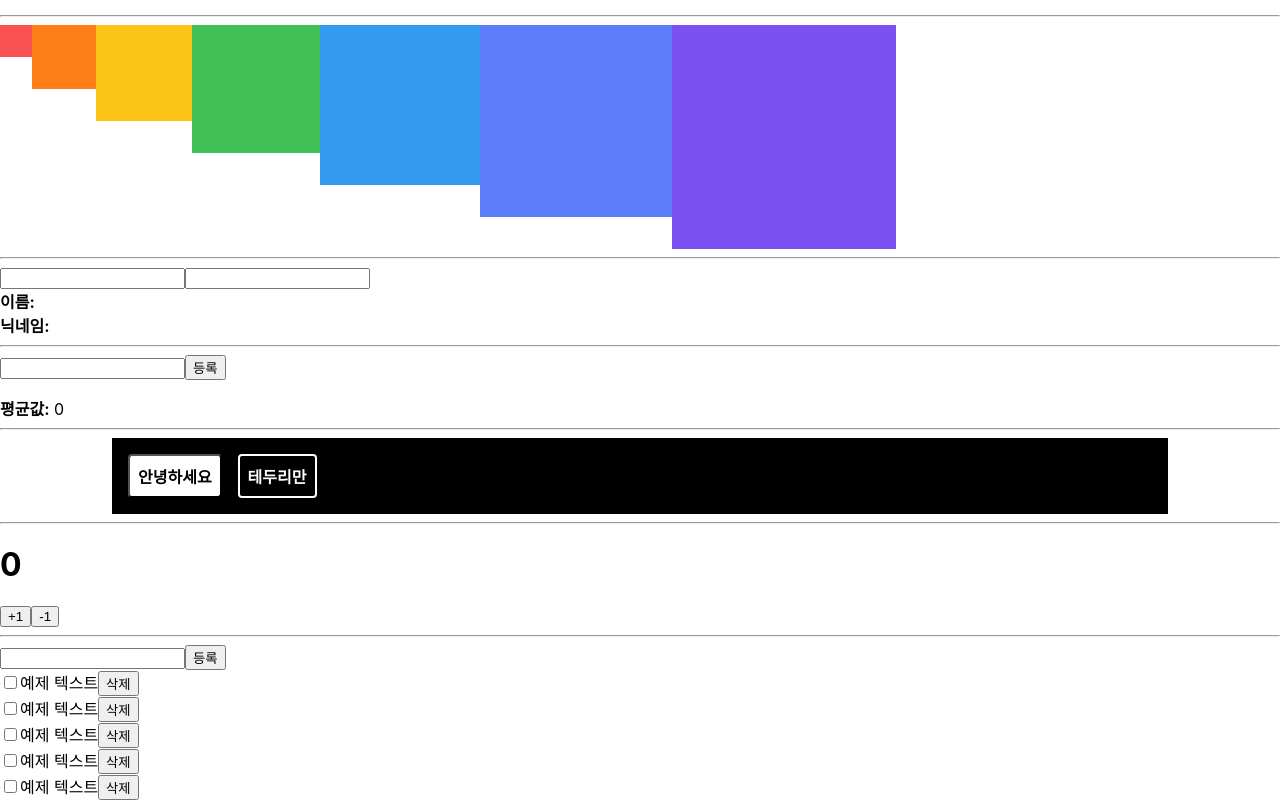
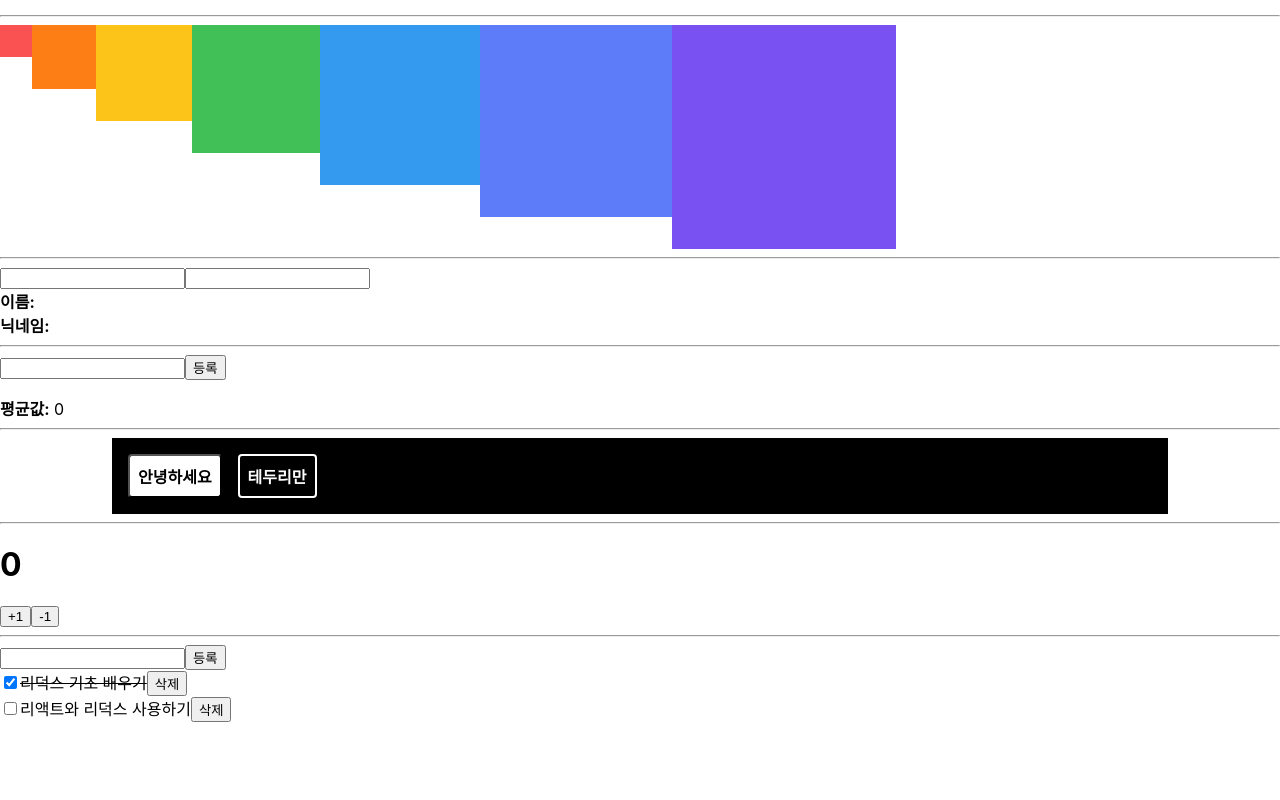
Before and after one commit to icarus8050/react-practice, a React app: page / in a window 1280 px wide. Shown: the part 1218-2018 px from the top of the page. After the commit the page ends 1940 px from the top, so only its background shows below. Built offline with nearby package versions, Linux system fonts and the light colour scheme.

Commit message:
redux todo

```diff
--- a/src/App.js
+++ b/src/App.js
@@ -13,8 +13,8 @@ import SassComponent from "./component/SassComponent";
 import Info from "./component/Info";
 import Average from "./component/Average";
 import EmotionComponent from "./component/EmotionComponent";
-import Todos from "./component/Todos";
 import CounterContainer from "./containers/CounterContainer";
+import TodosContainer from "./containers/TodosContainer";
 
 class App extends Component {
     render() {
@@ -50,7 +50,7 @@ class App extends Component {
                 <hr/>
                 <CounterContainer/>
                 <hr/>
-                <Todos/>
+                <TodosContainer/>
             </div>
         );
     }
--- a/src/component/Todos.js
+++ b/src/component/Todos.js
@@ -1,9 +1,15 @@
 const TodoItem = ({todo, onToggle, onRemove}) => {
     return (
         <div>
-            <input type="checkbox"/>
-            <span>예제 텍스트</span>
-            <button>삭제</button>
+            <input type="checkbox"
+                   onClick={() => onToggle(todo.id)}
+                   checked={todo.done}
+                   readOnly={true}
+            />
+            <span style={{textDecoration: todo.done ? 'line-through' : 'none'}}>
+                {todo.text}
+            </span>
+            <button onClick={() => onRemove(todo.id)}>삭제</button>
         </div>
     );
 };
@@ -18,19 +24,26 @@ const Todos = ({
                }) => {
     const onSubmit = e => {
         e.preventDefault();
+        onInsert(input);
+        onChangeInput('');
     };
+
+    const onChange = e => onChangeInput(e.target.value);
+
     return (
         <div>
             <form onSubmit={onSubmit}>
-                <input/>
+                <input value={input} onChange={onChange}/>
                 <button type="submit">등록</button>
             </form>
             <div>
-                <TodoItem/>
-                <TodoItem/>
-                <TodoItem/>
-                <TodoItem/>
-                <TodoItem/>
+                {todos.map(todo => (
+                    <TodoItem todo={todo}
+                              key={todo.id}
+                              onToggle={onToggle}
+                              onRemove={onRemove}
+                    />
+                ))}
             </div>
         </div>
     );
--- /dev/null
+++ b/src/containers/TodosContainer.js
@@ -0,0 +1,36 @@
+import {connect} from "react-redux";
+import {changeInput, insert, toggle, remove} from "../modules/todos";
+import Todos from "../component/Todos";
+
+const TodosContainer = ({
+    input,
+    todos,
+    changeInput,
+    insert,
+    toggle,
+    remove,
+}) => {
+    return (
+        <Todos
+            input={input}
+            todos={todos}
+            onChangeInput={changeInput}
+            onInsert={insert}
+            onToggle={toggle}
+            onRemove={remove}
+            />
+    );
+};
+
+export default connect(
+    ({todos}) => ({
+        input: todos.input,
+        todos: todos.todos,
+    }),
+    {
+        changeInput,
+        insert,
+        toggle,
+        remove
+    },
+)(TodosContainer);
```
